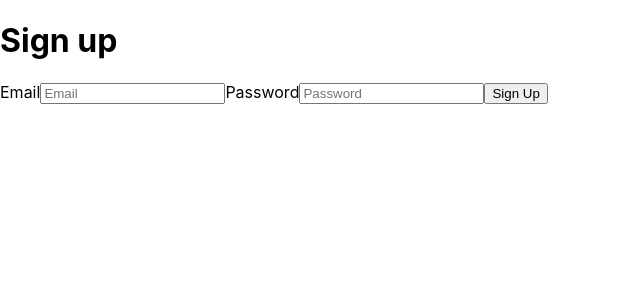
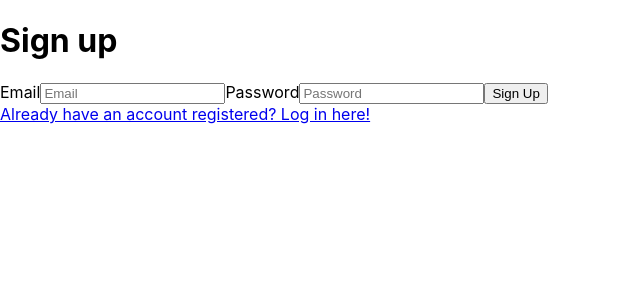
Before and after one commit to kemenykristof/book-repository, a React (Create React App) app: page /signup in a window 1280 px wide. Shown: the top 300 px of the page, without its empty margins (0-640 px from the left). Built offline with nearby package versions, Linux system fonts and the light colour scheme; no server answers.

Commit message:
link for signup to login

```diff
--- a/src/registration/SignUp.jsx
+++ b/src/registration/SignUp.jsx
@@ -1,6 +1,7 @@
 import React, { useCallback } from "react";
 import { withRouter } from "react-router";
 import app from "../firebase/Firebase";
+import { Link } from "react-router-dom";
 
 const SignUp = ({ history }) => {
   const handleSignUp = useCallback(
@@ -33,6 +34,11 @@
         </label>
         <button type="submit">Sign Up</button>
       </form>
+      <div>
+        <Link to="/login">
+          Already have an account registered? Log in here!
+        </Link>
+      </div>
     </div>
   );
 };
```
